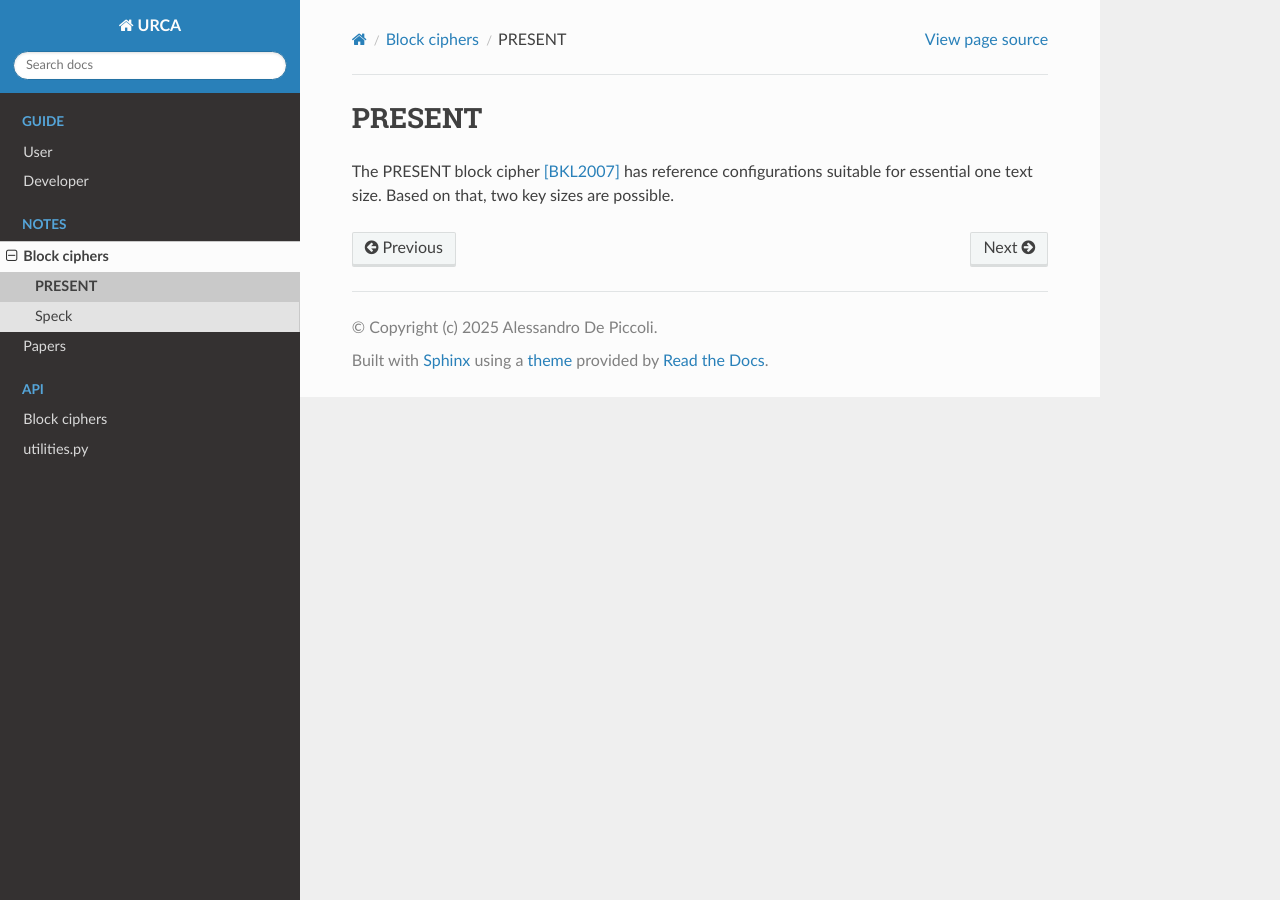
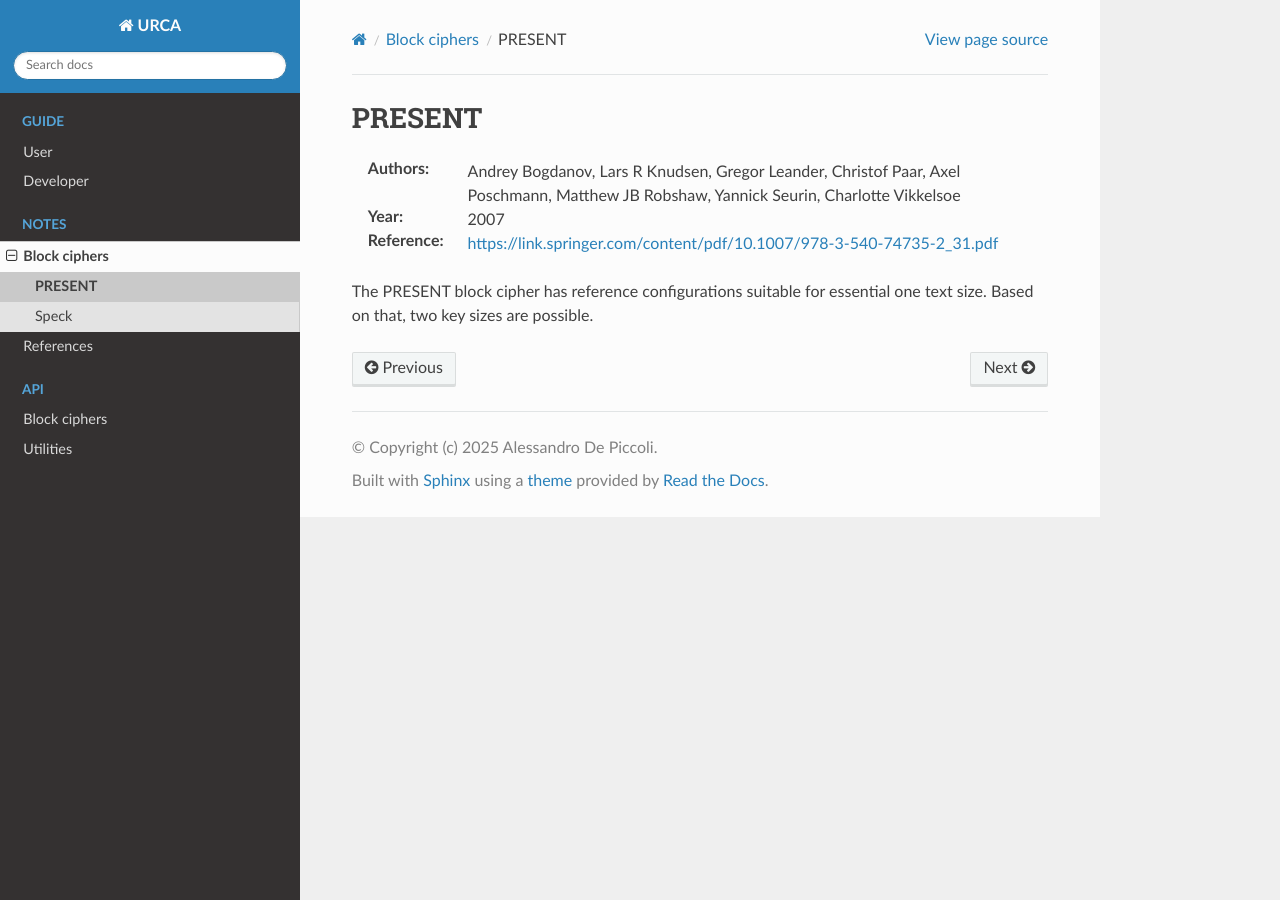
Before and after one commit to ale-depi/urca, a Sphinx documentation site: the page built from docs/source/notes/blocks/present.rst, in a window 1280 px wide. Built offline with Sphinx 7.4.7 and the Read the Docs theme 3.1.0, drawn with Linux system fonts in a browser that asks for light colours.

Commit message:
Finalize documentation refactoring
Note that every file in the documentation is referenced. In the GitHub
workflow, there was a double compilation step to not print warnings or
errors. That double step is not needed anymore.

```diff
--- a/docs/source/api/utilities.rst
+++ b/docs/source/api/utilities.rst
@@ -1,4 +1,4 @@
-utilities.py
-============
+Utilities
+=========
 
 .. automodule:: urca.cpu.utilities
--- a/docs/source/notes/blocks/present.rst
+++ b/docs/source/notes/blocks/present.rst
@@ -1,5 +1,10 @@
 PRESENT
 =======
 
-The PRESENT block cipher [BKL2007]_ has reference configurations suitable for
-essential one text size. Based on that, two key sizes are possible.
+:Authors: Andrey Bogdanov, Lars R Knudsen, Gregor Leander, Christof Paar, Axel
+   Poschmann, Matthew JB Robshaw, Yannick Seurin, Charlotte Vikkelsoe
+:Year: 2007
+:Reference: https://link.springer.com/content/pdf/10.1007/978-3-540-74735-2_31.pdf
+
+The PRESENT block cipher has reference configurations suitable for essential one
+text size. Based on that, two key sizes are possible.
--- a/docs/source/notes/blocks/speck.rst
+++ b/docs/source/notes/blocks/speck.rst
@@ -1,5 +1,10 @@
 Speck
 =====
+
+:Authors: Ray Beaulieu, Douglas Shors, Jason Smith, Stefan Treatman-Clark, Bryan
+   Weeks, Louis Wingers
+:Year: 2015
+:Reference: https://eprint.iacr.org/2015/585.pdf
 
 The Speck block cipher [BSS2015]_ has reference configurations suitable for
 many sizes. Based on those, its generalization can be done as follows:
```
Also changed, not shown: docs/source/notes/references.rst (+6 -8 lines), 6 other files.
